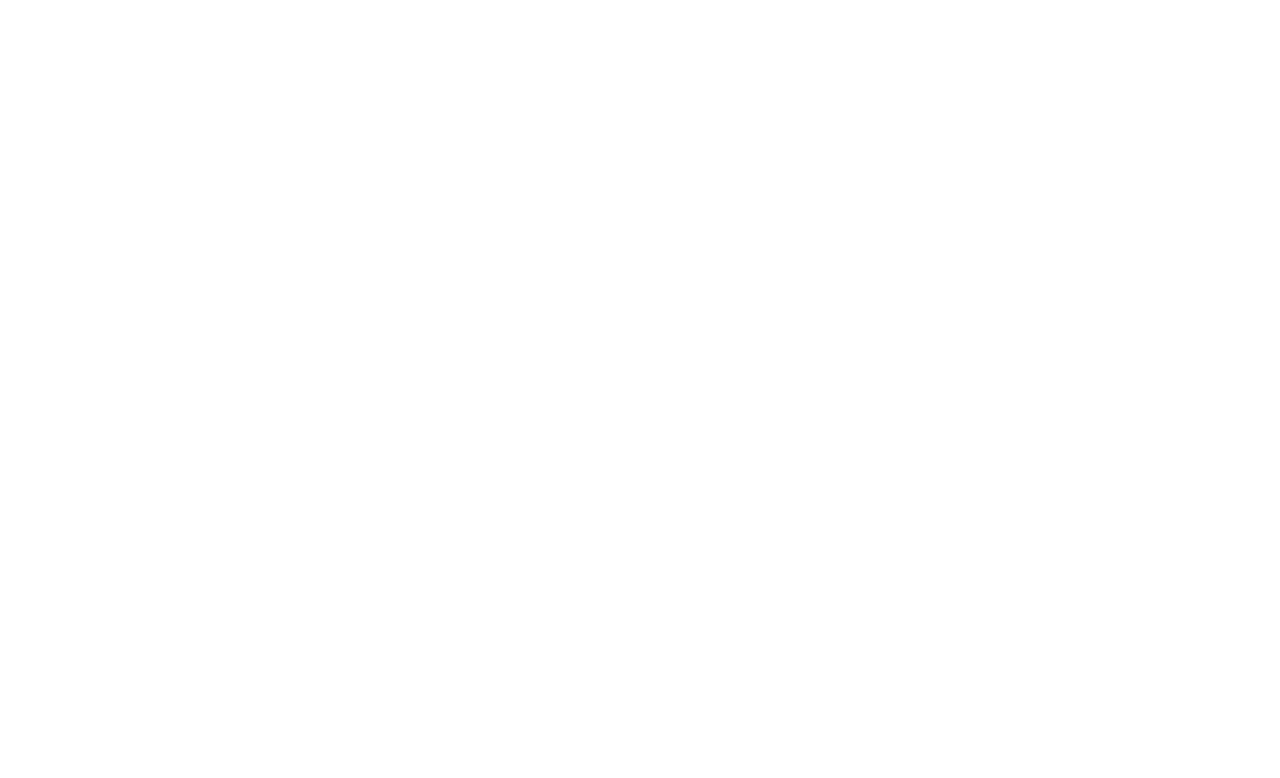
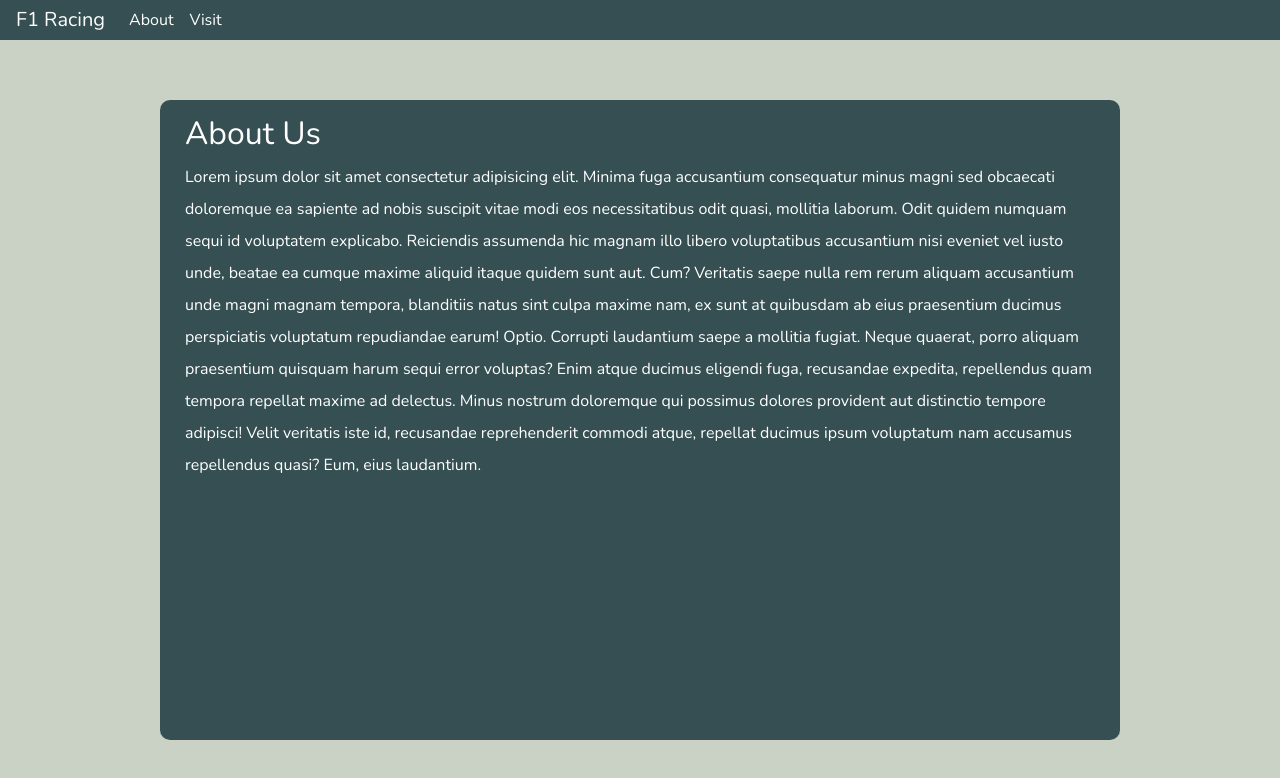
Before and after one commit to anshpl1/anshpl1.github.io, a plain HTML site: page F1 Museum/about.html in a window 1280 px wide. Drawn offline with nearby package versions, Linux system fonts and the light colour scheme.

Commit message:
f1 compeltre

```diff
--- a/F1 Museum/about.css
+++ b/F1 Museum/about.css
@@ -0,0 +1,42 @@
+ol, ul {
+    list-style-type: none;
+}
+html {
+    box-sizing: border-box;
+    font-family: 'Nunito', sans-serif;
+}
+
+
+body {
+    background-color: #cad2c5;
+    font-family: "Nunito", sans-serif;
+    display: flex;
+    justify-content: center;
+    align-items: center;
+}
+
+.panel {
+    background-color: #354f52;
+    border-radius: 10px;
+    padding: 15px 25px;
+    width: 100%;
+    max-width: 960px;
+    display: flex;
+    flex-direction: column;
+    line-height: 2;
+    min-height: 80vh;
+    margin: 100px;
+    color:white;
+}
+
+#mainNavbar .nav-link{
+    color:white;
+}
+
+#mainNavbar .nav-link:hover{
+    font-weight: bold;
+}
+
+#mainNavbar{
+    background-color: #354f52;
+}
--- a/F1 Museum/about.html
+++ b/F1 Museum/about.html
@@ -0,0 +1,55 @@
+<!DOCTYPE html>
+<html lang="en">
+
+<head>
+    <meta charset="UTF-8">
+    <meta http-equiv="X-UA-Compatible" content="IE=edge">
+    <meta name="viewport" content="width=device-width, initial-scale=1.0">
+    <link href="https://fonts.googleapis.com/css?family=Nunito:200,300,400,700" rel="stylesheet">
+
+    <!-- Bootstrap CSS -->
+    <link rel="stylesheet" href="https://stackpath.bootstrapcdn.com/bootstrap/4.1.3/css/bootstrap.min.css"
+        integrity="sha384-MCw98/SFnGE8fJT3GXwEOngsV7Zt27NXFoaoApmYm81iuXoPkFOJwJ8ERdknLPMO" crossorigin="anonymous">
+    <link rel="stylesheet" href="about.css">
+    <title>About Us</title>
+</head>
+
+<body>
+    <nav id="mainNavbar" class="navbar navbar-dark navbar-expand-md py-0 fixed-top">
+        <a href="#" class="navbar-brand">F1 Racing</a>
+
+        <div class="collapse navbar-collapse" id="navLinks">
+            <ul class="navbar-nav">
+                <li class="nav-item">
+                    <a href="about.html" class="nav-link">About</a>
+                </li>
+                <li class="nav-item">
+                    <a href="visit.html" class="nav-link">Visit</a>
+                </li>
+            </ul>
+        </div>
+    </nav>
+
+
+    <div class="panel">
+        <h2>About Us</h4>
+            <div>Lorem ipsum dolor sit amet consectetur adipisicing elit. Minima fuga accusantium consequatur minus
+                magni sed obcaecati doloremque ea sapiente ad nobis suscipit vitae modi eos necessitatibus odit quasi,
+                mollitia laborum.
+                Odit quidem numquam sequi id voluptatem explicabo. Reiciendis assumenda hic magnam illo libero
+                voluptatibus accusantium nisi eveniet vel iusto unde, beatae ea cumque maxime aliquid itaque quidem sunt
+                aut. Cum?
+                Veritatis saepe nulla rem rerum aliquam accusantium unde magni magnam tempora, blanditiis natus sint
+                culpa maxime nam, ex sunt at quibusdam ab eius praesentium ducimus perspiciatis voluptatum repudiandae
+                earum! Optio.
+                Corrupti laudantium saepe a mollitia fugiat. Neque quaerat, porro aliquam praesentium quisquam harum
+                sequi error voluptas? Enim atque ducimus eligendi fuga, recusandae expedita, repellendus quam tempora
+                repellat maxime ad delectus.
+                Minus nostrum doloremque qui possimus dolores provident aut distinctio tempore adipisci! Velit veritatis
+                iste id, recusandae reprehenderit commodi atque, repellat ducimus ipsum voluptatum nam accusamus
+                repellendus quasi? Eum, eius laudantium.</div>
+
+    </div>
+</body>
+
+</html>
--- a/F1 Museum/visit_styles.css
+++ b/F1 Museum/visit_styles.css
@@ -28,9 +28,6 @@ body {
     margin: 100px;
     color:white;
 }
-
-.p
-
 
 .blurb h2{
     color:#354f52;
```
Also changed, not shown: F1 Museum/visit.html (+4 -5 lines).
